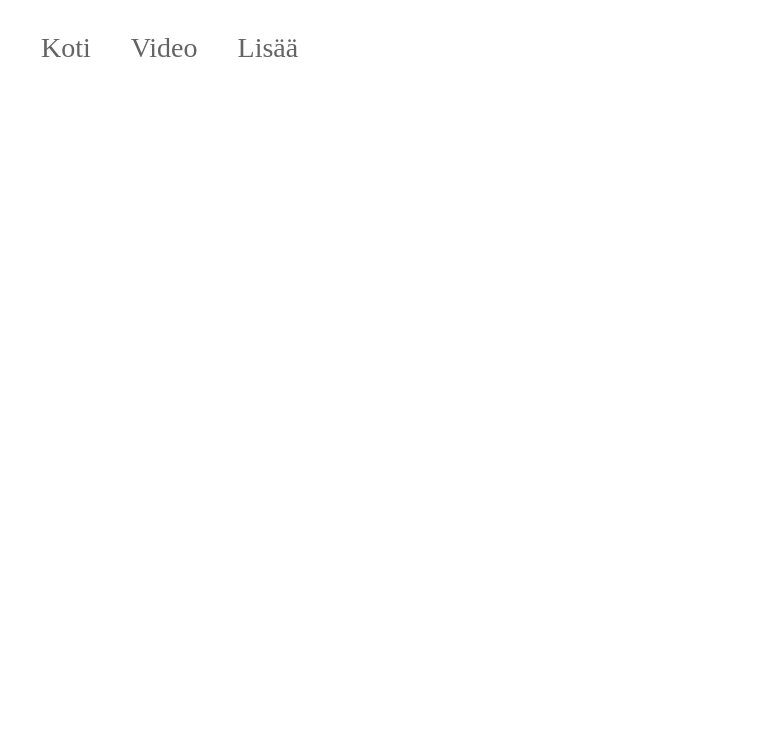
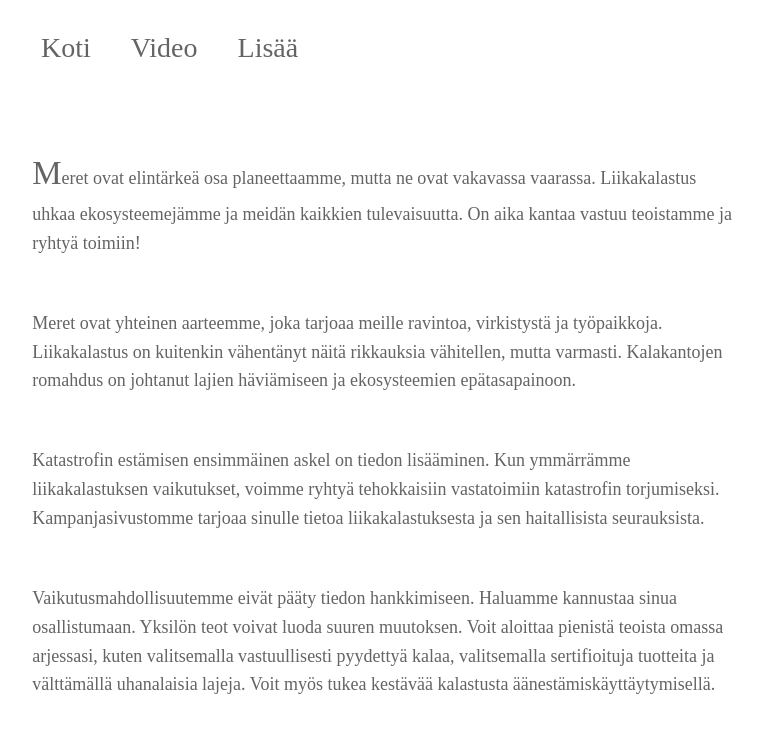
Before and after one commit to ike-na/VJP-Project, a React (Create React App) app in the folder my-app/: page / in a window 1280 px wide. Shown: the top 732 px of the page, without its empty margins (19-782 px from the left). Built offline with nearby package versions, Linux system fonts and the light colour scheme.

Commit message:
layoutti uusiks

```diff
--- a/my-app/src/App.js
+++ b/my-app/src/App.js
@@ -1,19 +1,29 @@
 import './App.css';
+import Home from './pages/home.js'
 import Video from './pages/video.js'
 import About from './pages/about.js'
-import Layout from "./pages/layout.js";
-import { BrowserRouter, Routes, Route } from "react-router-dom";
+import { BrowserRouter, Routes, Route, Link } from "react-router-dom";
 
 function App() {
   return (
     <div className="App">
         <BrowserRouter>
+        <header>
+        <div className="container">
+          <nav>
+                <ul>
+                    <li><Link to="/">Koti</Link></li>
+                    <li><Link to="/video">Video</Link></li>
+                    <li><Link to="/about">Lisää</Link></li>
+                </ul>
+            </nav>
+            </div>
+        </header>
           <Routes>
-            <Route path="/" element={<Layout />}>
+            <Route path="app" element={<App />} />
+            <Route path="/" element={<Home />} />
             <Route path="video" element={<Video />} />
-            <Route path="app" element={<App />} />
             <Route path="about" element={<About />} />
-          </Route>
           </Routes>
         </BrowserRouter>
     </div>
--- /dev/null
+++ b/my-app/src/pages/home.js
@@ -0,0 +1,37 @@
+const Home = () => {
+  return (
+    <div className="Home">
+      <p>
+        <span className="first-letter">M</span>eret ovat elintärkeä osa planeettaamme, mutta ne ovat vakavassa vaarassa.
+        Liikakalastus uhkaa ekosysteemejämme ja meidän kaikkien tulevaisuutta. On aika kantaa vastuu teoistamme ja ryhtyä toimiin!
+        <br /><br />
+        </p>
+
+        <p>
+        Meret ovat yhteinen aarteemme, joka tarjoaa meille ravintoa, virkistystä ja työpaikkoja. Liikakalastus on kuitenkin vähentänyt näitä rikkauksia vähitellen,
+        mutta varmasti. Kalakantojen romahdus on johtanut lajien häviämiseen ja ekosysteemien epätasapainoon.
+        </p>
+
+        <p>
+        <br /><br />
+        Katastrofin estämisen ensimmäinen askel on tiedon lisääminen. Kun ymmärrämme liikakalastuksen vaikutukset,
+        voimme ryhtyä tehokkaisiin vastatoimiin katastrofin torjumiseksi.
+        Kampanjasivustomme tarjoaa sinulle tietoa liikakalastuksesta ja sen
+        haitallisista seurauksista.
+        <br /><br />
+        </p>
+
+        <p>
+        Vaikutusmahdollisuutemme eivät pääty tiedon hankkimiseen. Haluamme kannustaa sinua osallistumaan.
+        Yksilön teot voivat luoda suuren muutoksen. Voit aloittaa pienistä teoista omassa arjessasi, kuten
+        valitsemalla vastuullisesti pyydettyä kalaa, valitsemalla sertifioituja tuotteita ja välttämällä uhanalaisia lajeja. Voit myös tukea kestävää
+        kalastusta äänestämiskäyttäytymisellä.
+        </p>
+
+
+
+    </div>
+  );
+};
+
+export default Home;
--- a/my-app/src/pages/layout.js
+++ /dev/null
@@ -1,21 +0,0 @@
-import { Outlet, Link } from "react-router-dom";
-import '../App.css';
-
-const Layout = () => {
-  return (
-    <>
-      <div className="container">
-            <nav>
-                <ul>
-                    <li><Link to="/">Koti</Link></li>
-                    <li><Link to="/video">Video</Link></li>
-                    <li><Link to="/about">Lisää</Link></li>
-                </ul>
-            </nav>
-        </div>
-      <Outlet />
-    </>
-  )
-};
-
-export default Layout;
```
